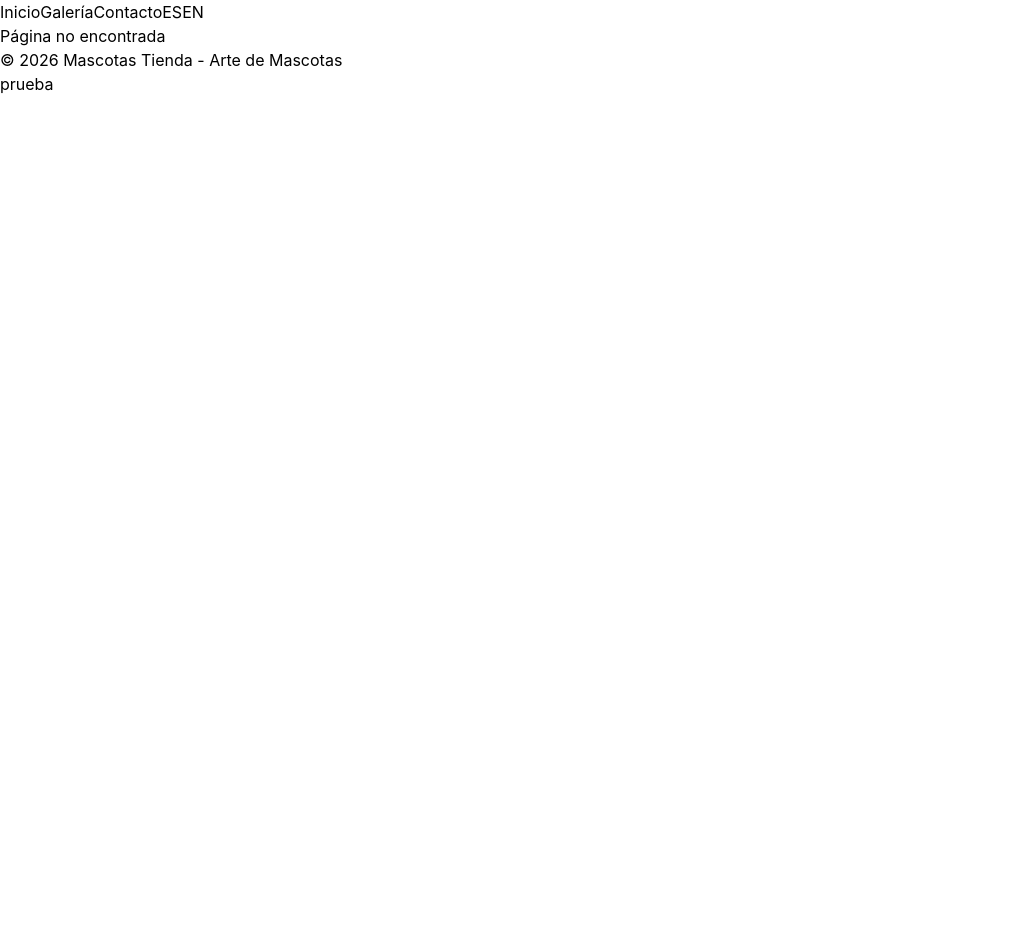
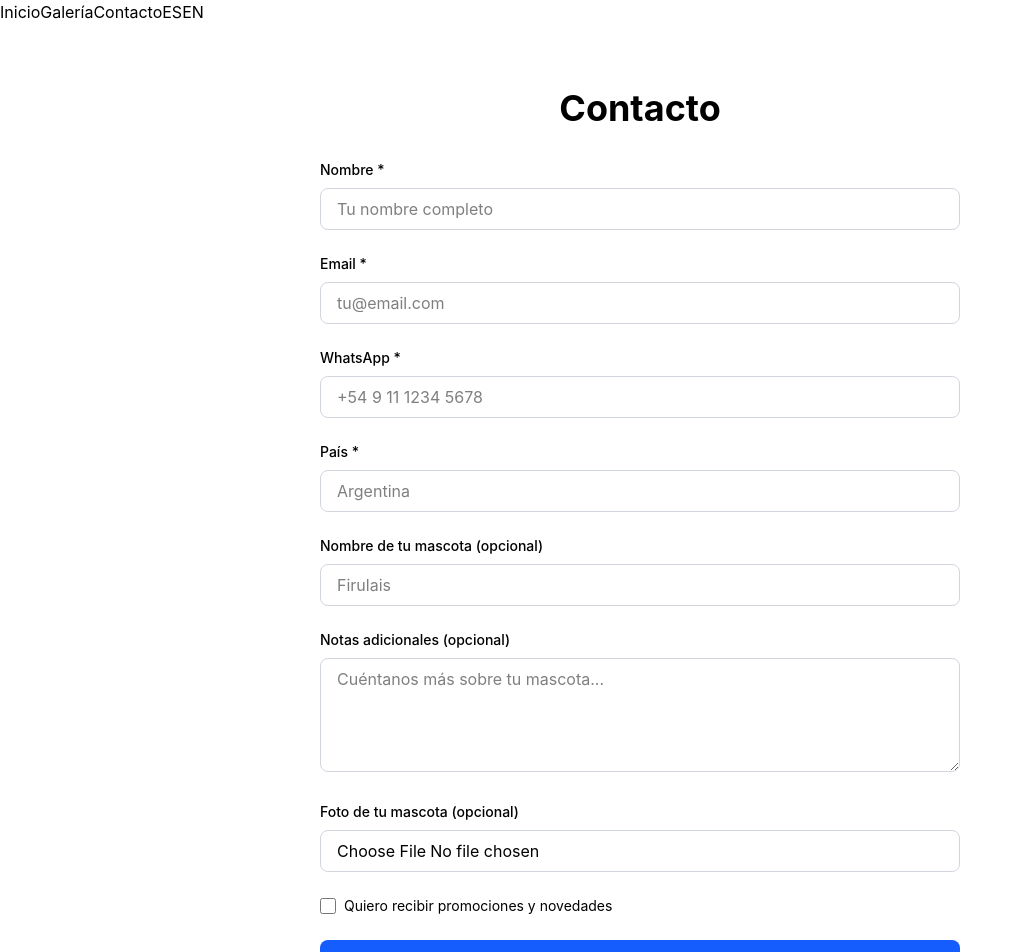
Before and after one commit to josealonso1/mascotas-tienda-frontend, a React (Vite) app: page /contacto in a window 1280 px wide. Shown: the top 952 px of the page, without its empty margins (0-1022 px from the left). Before the commit the page ends 800 px from the top, so only its background shows below. Built offline with nearby package versions, Linux system fonts and the light colour scheme; no server answers.

Commit message:
Fase 4c: ajuste botón post-envío (sendAnother)

```diff
--- a/src/App.jsx
+++ b/src/App.jsx
@@ -3,6 +3,7 @@ import PublicLayout from './layouts/PublicLayout';
 import AdminLayout from './layouts/AdminLayout';
 import Home from './pages/public/Home';
 import Gallery from './pages/public/Gallery';
+import Contact from './pages/public/Contact';
 import AdminLogin from './pages/admin/AdminLogin';
 import Dashboard from './pages/admin/Dashboard';
 import ArtworksManager from './pages/admin/ArtworksManager';
@@ -15,6 +16,7 @@ function App() {
       <Route element={<PublicLayout />}>
         <Route path="/" element={<Home />} />
         <Route path="/galeria" element={<Gallery />} />
+        <Route path="/contacto" element={<Contact />} />
         <Route path="*" element={<h1>Página no encontrada</h1>} />
       </Route>
       <Route element={<AdminLayout />}>
--- a/src/i18n/locales/en/translation.json
+++ b/src/i18n/locales/en/translation.json
@@ -34,5 +34,27 @@
     "error": "Error loading data",
     "testimonialsTitle": "Testimonials for this portrait",
     "close": "Close"
+  },
+  "contact": {
+    "title": "Contact",
+    "clientNameLabel": "Name",
+    "clientNamePlaceholder": "Your full name",
+    "emailLabel": "Email",
+    "emailPlaceholder": "your@email.com",
+    "whatsappLabel": "WhatsApp",
+    "whatsappPlaceholder": "+1 234 567 8900",
+    "countryLabel": "Country",
+    "countryPlaceholder": "United States",
+    "petNameLabel": "Pet's name (optional)",
+    "petNamePlaceholder": "Fido",
+    "notesLabel": "Additional notes (optional)",
+    "notesPlaceholder": "Tell us more about your pet...",
+    "wantsPromotionsLabel": "I want to receive promotions and news",
+    "imageLabel": "Pet photo (optional)",
+    "imagePlaceholder": "Select file...",
+    "submit": "Send",
+    "success": "Message sent successfully! We'll get in touch with you soon.",
+    "error": "Error sending message. Please try again.",
+    "sendAnother": "Send another request"
   }
 }
--- a/src/i18n/locales/es/translation.json
+++ b/src/i18n/locales/es/translation.json
@@ -34,5 +34,27 @@
     "error": "Error al cargar los datos",
     "testimonialsTitle": "Testimonios de este retrato",
     "close": "Cerrar"
+  },
+  "contact": {
+    "title": "Contacto",
+    "clientNameLabel": "Nombre",
+    "clientNamePlaceholder": "Tu nombre completo",
+    "emailLabel": "Email",
+    "emailPlaceholder": "tu@email.com",
+    "whatsappLabel": "WhatsApp",
+    "whatsappPlaceholder": "+54 9 11 1234 5678",
+    "countryLabel": "País",
+    "countryPlaceholder": "Argentina",
+    "petNameLabel": "Nombre de tu mascota (opcional)",
+    "petNamePlaceholder": "Firulais",
+    "notesLabel": "Notas adicionales (opcional)",
+    "notesPlaceholder": "Cuéntanos más sobre tu mascota...",
+    "wantsPromotionsLabel": "Quiero recibir promociones y novedades",
+    "imageLabel": "Foto de tu mascota (opcional)",
+    "imagePlaceholder": "Seleccionar archivo...",
+    "submit": "Enviar",
+    "success": "¡Mensaje enviado con éxito! Nos pondremos en contacto contigo pronto.",
+    "error": "Error al enviar el mensaje. Por favor, intenta nuevamente.",
+    "sendAnother": "Enviar otra solicitud"
   }
 }
--- a/src/layouts/PublicLayout.jsx
+++ b/src/layouts/PublicLayout.jsx
@@ -9,7 +9,7 @@ const Navbar = () => {
     <nav>
       <Link to="/">{t('nav.home')}</Link>
       <Link to="/galeria">{t('nav.gallery')}</Link>
-      <a href="#contacto">{t('nav.contact')}</a>
+      <Link to="/contacto">{t('nav.contact')}</Link>
       <button onClick={() => i18n.changeLanguage('es')}>ES</button>
       <button onClick={() => i18n.changeLanguage('en')}>EN</button>
     </nav>
--- /dev/null
+++ b/src/pages/public/Contact.jsx
@@ -0,0 +1,254 @@
+import { useState } from 'react';
+import { useTranslation } from 'react-i18next';
+import { createContactRequest, uploadPetImage } from '../../api/contactRequests';
+
+const Contact = () => {
+  const { t } = useTranslation();
+  const [formData, setFormData] = useState({
+    client_name: '',
+    email: '',
+    whatsapp: '',
+    country: '',
+    pet_name: '',
+    notes: '',
+    wants_promotions: false,
+    honeypot: '',
+  });
+  const [petImageFile, setPetImageFile] = useState(null);
+  const [isSubmitting, setIsSubmitting] = useState(false);
+  const [submitError, setSubmitError] = useState(null);
+  const [submitted, setSubmitted] = useState(false);
+
+  const handleChange = (e) => {
+    const { name, value } = e.target;
+    setFormData((prev) => ({ ...prev, [name]: value }));
+  };
+
+  const handleCheckboxChange = (e) => {
+    const { name, checked } = e.target;
+    setFormData((prev) => ({ ...prev, [name]: checked }));
+  };
+
+  const handleFileChange = (e) => {
+    if (e.target.files && e.target.files[0]) {
+      setPetImageFile(e.target.files[0]);
+    }
+  };
+
+  const handleSubmit = async (e) => {
+    e.preventDefault();
+    setIsSubmitting(true);
+    setSubmitError(null);
+
+    try {
+      let imageUrl = null;
+
+      if (petImageFile) {
+        const uploadFormData = new FormData();
+        uploadFormData.append('file', petImageFile);
+        const uploadResult = await uploadPetImage(uploadFormData);
+        imageUrl = uploadResult.url;
+      }
+
+      await createContactRequest({
+        ...formData,
+        pet_image_url: imageUrl,
+        honeypot: '',
+      });
+
+      setSubmitted(true);
+      setFormData({
+        client_name: '',
+        email: '',
+        whatsapp: '',
+        country: '',
+        pet_name: '',
+        notes: '',
+        wants_promotions: false,
+        honeypot: '',
+      });
+      setPetImageFile(null);
+    } catch (err) {
+      setSubmitError(err);
+    } finally {
+      setIsSubmitting(false);
+    }
+  };
+
+  if (submitted) {
+    return (
+      <div className="max-w-2xl mx-auto py-16 px-4">
+        <div className="bg-green-50 border border-green-200 rounded-lg p-8 text-center">
+          <h1 className="text-2xl font-bold text-green-800 mb-4">{t('contact.title')}</h1>
+          <p className="text-green-700">{t('contact.success')}</p>
+          <button
+            onClick={() => setSubmitted(false)}
+            className="mt-6 px-6 py-2 bg-green-600 text-white rounded-lg hover:bg-green-700 transition"
+          >
+            {t('contact.sendAnother')}
+          </button>
+        </div>
+      </div>
+    );
+  }
+
+  return (
+    <div className="max-w-2xl mx-auto py-16 px-4">
+      <h1 className="text-4xl font-bold text-center mb-8">{t('contact.title')}</h1>
+
+      {submitError && (
+        <div className="bg-red-50 border border-red-200 rounded-lg p-4 mb-6 text-red-700">
+          {t('contact.error')}
+        </div>
+      )}
+
+      <form onSubmit={handleSubmit} className="space-y-6">
+        <div>
+          <label htmlFor="client_name" className="block text-sm font-medium mb-2">
+            {t('contact.clientNameLabel')} *
+          </label>
+          <input
+            type="text"
+            id="client_name"
+            name="client_name"
+            value={formData.client_name}
+            onChange={handleChange}
+            placeholder={t('contact.clientNamePlaceholder')}
+            required
+            className="w-full px-4 py-2 border border-gray-300 rounded-lg focus:ring-2 focus:ring-blue-500 focus:border-transparent"
+          />
+        </div>
+
+        <div>
+          <label htmlFor="email" className="block text-sm font-medium mb-2">
+            {t('contact.emailLabel')} *
+          </label>
+          <input
+            type="email"
+            id="email"
+            name="email"
+            value={formData.email}
+            onChange={handleChange}
+            placeholder={t('contact.emailPlaceholder')}
+            required
+            className="w-full px-4 py-2 border border-gray-300 rounded-lg focus:ring-2 focus:ring-blue-500 focus:border-transparent"
+          />
+        </div>
+
+        <div>
+          <label htmlFor="whatsapp" className="block text-sm font-medium mb-2">
+            {t('contact.whatsappLabel')} *
+          </label>
+          <input
+            type="text"
+            id="whatsapp"
+            name="whatsapp"
+            value={formData.whatsapp}
+            onChange={handleChange}
+            placeholder={t('contact.whatsappPlaceholder')}
+            required
+            className="w-full px-4 py-2 border border-gray-300 rounded-lg focus:ring-2 focus:ring-blue-500 focus:border-transparent"
+          />
+        </div>
+
+        <div>
+          <label htmlFor="country" className="block text-sm font-medium mb-2">
+            {t('contact.countryLabel')} *
+          </label>
+          <input
+            type="text"
+            id="country"
+            name="country"
+            value={formData.country}
+            onChange={handleChange}
+            placeholder={t('contact.countryPlaceholder')}
+            required
+            className="w-full px-4 py-2 border border-gray-300 rounded-lg focus:ring-2 focus:ring-blue-500 focus:border-transparent"
+          />
+        </div>
+
+        <div>
+          <label htmlFor="pet_name" className="block text-sm font-medium mb-2">
+            {t('contact.petNameLabel')}
+          </label>
+          <input
+            type="text"
+            id="pet_name"
+            name="pet_name"
+            value={formData.pet_name}
+            onChange={handleChange}
+            placeholder={t('contact.petNamePlaceholder')}
+            className="w-full px-4 py-2 border border-gray-300 rounded-lg focus:ring-2 focus:ring-blue-500 focus:border-transparent"
+          />
+        </div>
+
+        <div>
+          <label htmlFor="notes" className="block text-sm font-medium mb-2">
+            {t('contact.notesLabel')}
+          </label>
+          <textarea
+            id="notes"
+            name="notes"
+            value={formData.notes}
+            onChange={handleChange}
+            placeholder={t('contact.notesPlaceholder')}
+            rows={4}
+            className="w-full px-4 py-2 border border-gray-300 rounded-lg focus:ring-2 focus:ring-blue-500 focus:border-transparent"
+          />
+        </div>
+
+        <div>
+          <label htmlFor="pet_image" className="block text-sm font-medium mb-2">
+            {t('contact.imageLabel')}
+          </label>
+          <input
+            type="file"
+            id="pet_image"
+            name="pet_image"
+            accept="image/*"
+            onChange={handleFileChange}
+            className="w-full px-4 py-2 border border-gray-300 rounded-lg focus:ring-2 focus:ring-blue-500 focus:border-transparent"
+          />
+          {petImageFile && (
+            <p className="mt-2 text-sm text-gray-600">{petImageFile.name}</p>
+          )}
+        </div>
+
+        <div className="flex items-center">
+          <input
+            type="checkbox"
+            id="wants_promotions"
+            name="wants_promotions"
+            checked={formData.wants_promotions}
+            onChange={handleCheckboxChange}
+            className="w-4 h-4 text-blue-600 border-gray-300 rounded focus:ring-blue-500"
+          />
+          <label htmlFor="wants_promotions" className="ml-2 text-sm">
+            {t('contact.wantsPromotionsLabel')}
+          </label>
+        </div>
+
+        <input
+          type="text"
+          name="honeypot"
+          value={formData.honeypot}
+          onChange={handleChange}
+          className="hidden"
+          tabIndex="-1"
+          autoComplete="off"
+        />
+
+        <button
+          type="submit"
+          disabled={isSubmitting}
+          className="w-full px-6 py-3 bg-blue-600 text-white font-semibold rounded-lg hover:bg-blue-700 transition disabled:bg-gray-400 disabled:cursor-not-allowed"
+        >
+          {isSubmitting ? t('contact.submit') + '...' : t('contact.submit')}
+        </button>
+
+      </form>
+    </div>
+  );
+};
+
+export default Contact;
```
